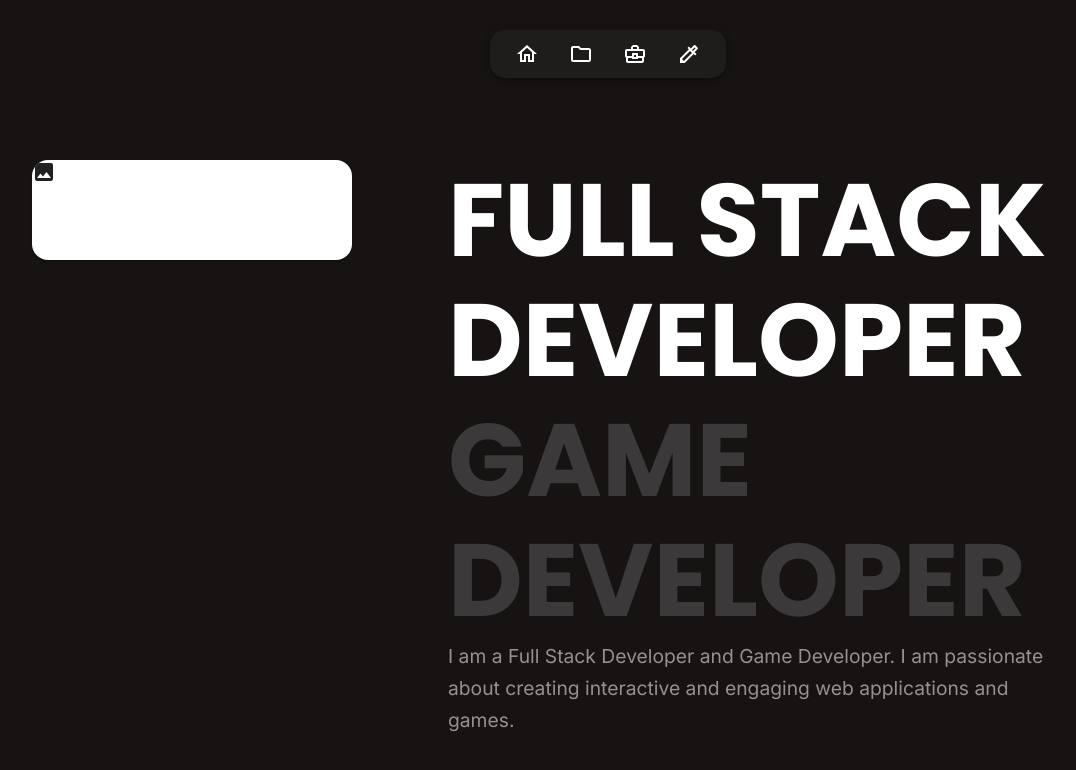
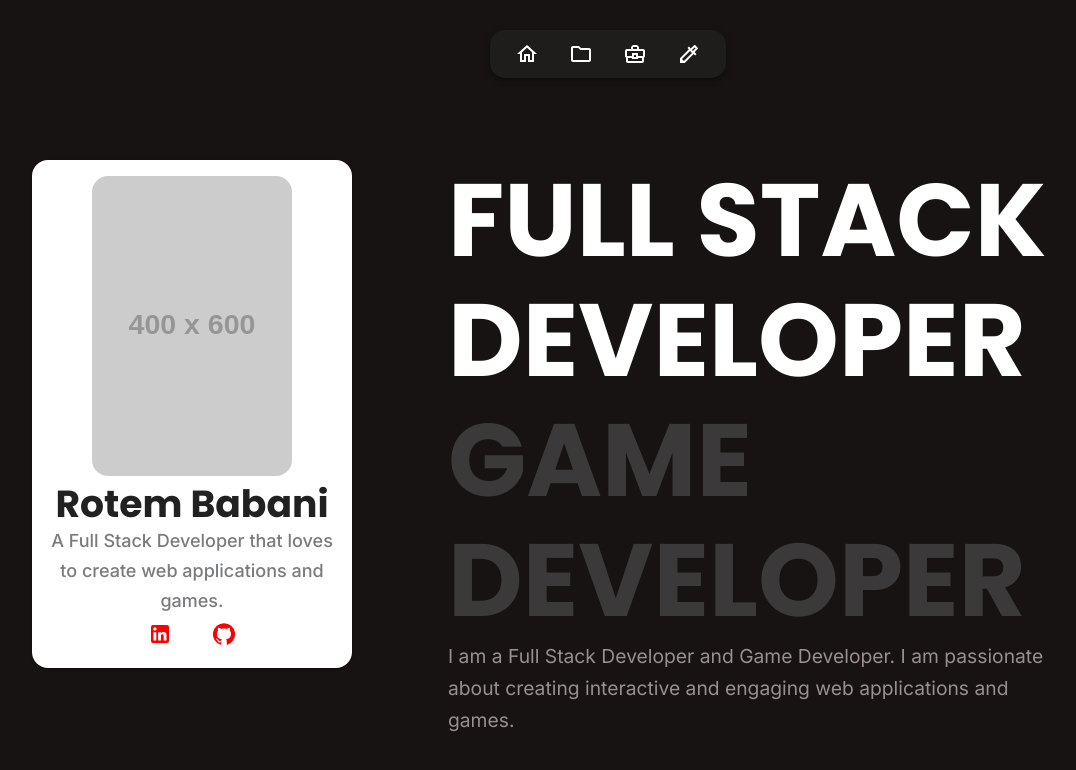
Before and after one commit to rotembab/resume-frontend, a React (Vite) app: page / in a window 1280 px wide. Shown: the top 770 px of the page, without its empty margins (32-1108 px from the left). Built offline with nearby package versions, Linux system fonts and the light colour scheme.

Commit message:
added profile pic and description

```diff
--- /dev/null
+++ b/src/components/ui/details-card/details-card-links.config.tsx
@@ -0,0 +1,17 @@
+import { GitHub, LinkedIn } from '@mui/icons-material';
+
+export interface DetailsCardLink {
+  icon: React.ReactNode;
+  link: string;
+}
+
+export const detailsCardLinks = [
+  {
+    icon: <LinkedIn color='primary' />,
+    link: 'https://www.linkedin.com/in/rotem-babani-971930200/',
+  },
+  {
+    icon: <GitHub color='primary' />,
+    link: 'https://github.com/rotembab',
+  },
+] as DetailsCardLink[];
--- a/src/components/ui/details-card/details-card.component.tsx
+++ b/src/components/ui/details-card/details-card.component.tsx
@@ -1,7 +1,8 @@
-import { Card } from '@mui/material';
+import { Box, Button, Card, Link, Typography } from '@mui/material';
 import { useLocation } from 'react-router';
 import { SlideFadeTransition } from '../slide-fade-transition/slide-fade-transition-component';
-import { Image } from '@mui/icons-material';
+import { translations } from '../../../lang/en';
+import { detailsCardLinks } from './details-card-links.config';
 
 export const DetailsCard = () => {
   const location = useLocation();
@@ -24,10 +25,37 @@ export const DetailsCard = () => {
           color: 'secondary.contrastText',
           width: '100%',
           borderRadius: '1rem',
-          height: 100,
+          textAlign: 'center',
+          padding: '1rem',
         }}
       >
-        <Image />
+        <img
+          style={{ borderRadius: '1rem' }}
+          width={200}
+          height={300}
+          src='https://placehold.co/400x600'
+          alt='placeholder'
+        />
+        <Typography variant='h3'>{translations.Card.name}</Typography>
+        <Typography
+          color='descriptionColor'
+          variant='caption'
+          sx={{
+            fontWeight: 500,
+            fontSize: {
+              xs: '18px',
+            },
+          }}
+        >
+          {translations.Card.description}
+        </Typography>
+        <Box>
+          {detailsCardLinks.map((item, index) => (
+            <Button key={item.link} href={item.link} target='_blank'>
+              {item.icon}
+            </Button>
+          ))}
+        </Box>
       </Card>
     </SlideFadeTransition>
   );
--- a/src/lang/en.ts
+++ b/src/lang/en.ts
@@ -17,4 +17,9 @@ export const translations = {
     heading: 'Tools',
     description: 'Here are some of the tools I have worked with.',
   },
+  Card: {
+    name: 'Rotem Babani',
+    description:
+      'A Full Stack Developer that loves to create web applications and games.',
+  },
 };
--- a/src/themes/theme.ts
+++ b/src/themes/theme.ts
@@ -72,8 +72,9 @@ export const AppTheme = responsiveFontSizes(
         },
       },
       h3: {
-        fontWeight: 500,
+        fontWeight: 700,
         fontFamily: "'Poppins', sans-serif",
+        fontSize: '36px',
       },
       button: {
         fontWeight: 700,
```
Also changed, not shown: src/assets/TempProfilePic.jpeg (added).
